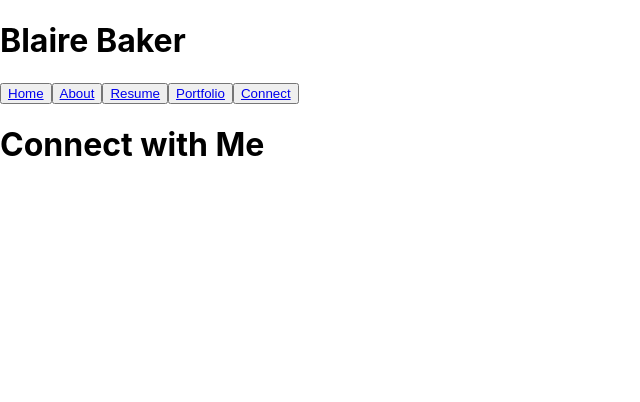
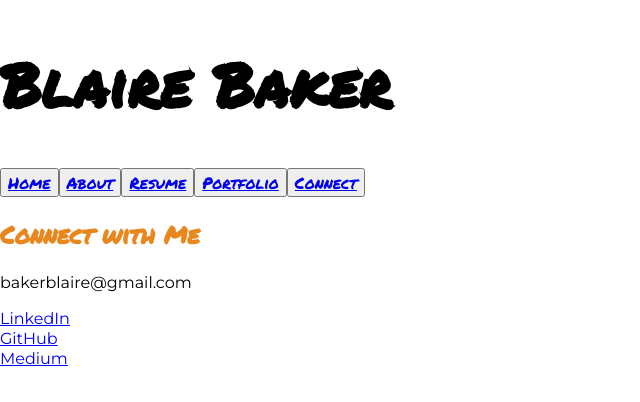
Before and after one commit to thequeenbeebs/portfolio, a React (Create React App) app: page /connect in a window 1280 px wide. Shown: the top 402 px of the page, without its empty margins (0-640 px from the left). Built offline with nearby package versions, Linux system fonts and the light colour scheme.

Commit message:
import fonts

```diff
--- a/public/index.html
+++ b/public/index.html
@@ -3,6 +3,9 @@
   <head>
     <meta charset="utf-8" />
     <link rel="icon" href="%PUBLIC_URL%/favicon.ico" />
+    <link rel="preconnect" href="https://fonts.googleapis.com">
+    <link rel="preconnect" href="https://fonts.gstatic.com" crossorigin>
+    <link href="https://fonts.googleapis.com/css2?family=Montserrat&family=Permanent+Marker&display=swap" rel="stylesheet">
     <meta name="viewport" content="width=device-width, initial-scale=1" />
     <meta name="theme-color" content="#000000" />
     <meta
--- a/src/components/About.js
+++ b/src/components/About.js
@@ -1,8 +1,8 @@
 export default function About() {
     return (
         <main>
-            <h1>About Me</h1>
-            <img src="https://static.spacecrafted.com/f645f85f4cb4488dbc39c782de70b482/i/ccf3a9d3e5b94a1c8d12e4e963950822/1/4SoifmQp45JMgBnHgk4ap/16265237_10208236778307042_6085877578660230051_n.jpg" alt="picture of blaire"></img>
+            <h2>About Me</h2>
+            <img src="https://static.spacecrafted.com/f645f85f4cb4488dbc39c782de70b482/i/ccf3a9d3e5b94a1c8d12e4e963950822/1/4SoifmQp45JMgBnHgk4ap/16265237_10208236778307042_6085877578660230051_n.jpg" alt="blaire baker"></img>
             <p>Full-stack software engineer with Nancy Drew-like debugging skills in Ruby on Rails and JavaScript.</p>
 
             <p>After working as a professional actor for 10 years, when the COVID-19 pandemic put my industry at a standstill,
--- a/src/components/Connect.js
+++ b/src/components/Connect.js
@@ -1,7 +1,11 @@
 export default function Connect() {
     return (
         <main>
-            <h1>Connect with Me</h1>
+            <h2>Connect with Me</h2>
+            <p>bakerblaire@gmail.com</p>
+            <a target="_blank" rel="noreferrer" href="https://www.linkedin.com/in/blaire-baker/">LinkedIn</a> <br/>
+            <a target="_blank" rel="noreferrer" href="https://github.com/thequeenbeebs">GitHub</a><br/>
+            <a target="_blank" rel="noreferrer" href="https://thequeenbeebs.medium.com">Medium</a><br/>
         </main>
 
 
--- a/src/components/Portfolio.js
+++ b/src/components/Portfolio.js
@@ -1,7 +1,7 @@
 export default function Portfolio() {
     return (
         <main>
-            <h1>Portfolio</h1>
+            <h2>Portfolio</h2>
         </main>
 
 
--- a/src/components/Resume.js
+++ b/src/components/Resume.js
@@ -1,7 +1,7 @@
 export default function Resume() {
     return (
         <main>
-            <h1>Resume</h1>
+            <h2>Resume</h2>
         </main>
 
     );
--- a/src/index.css
+++ b/src/index.css
@@ -11,3 +11,22 @@ code {
   font-family: source-code-pro, Menlo, Monaco, Consolas, 'Courier New',
     monospace;
 }
+
+h1 {
+  font-family: 'Permanent Marker', cursive;
+  font-size: 60px;
+}
+
+h2 {
+  color: #e8871e;
+  font-family: 'Permanent Marker', cursive;
+}
+
+button a {
+  font-family: 'Permanent Marker', cursive;
+}
+
+p, a {
+  font-size: 16px;
+  font-family: 'Montserrat', sans-serif;
+}
```
